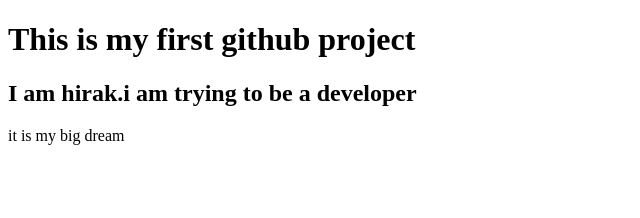
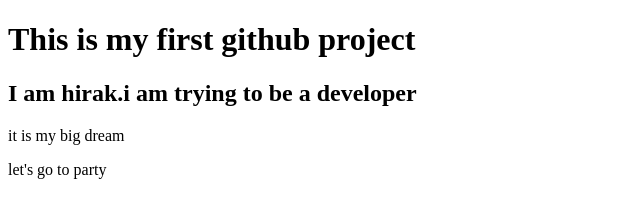
Before and after one commit to HirakBairagi27/my-first-website, a plain HTML site: page index.html in a window 1280 px wide. Shown: the whole page, without its empty margins (0-640 px from the left). Drawn offline with Linux system fonts and the light colour scheme.

Commit message:
party fact

```diff
--- a/index.html
+++ b/index.html
@@ -9,5 +9,6 @@
     <h1>This is my first github project</h1>
     <h2>I am hirak.i am trying to be a developer</h2>
     <p>it is my big dream</p>
+    <p> let's go to party</p>
 </body>
 </html>
```
